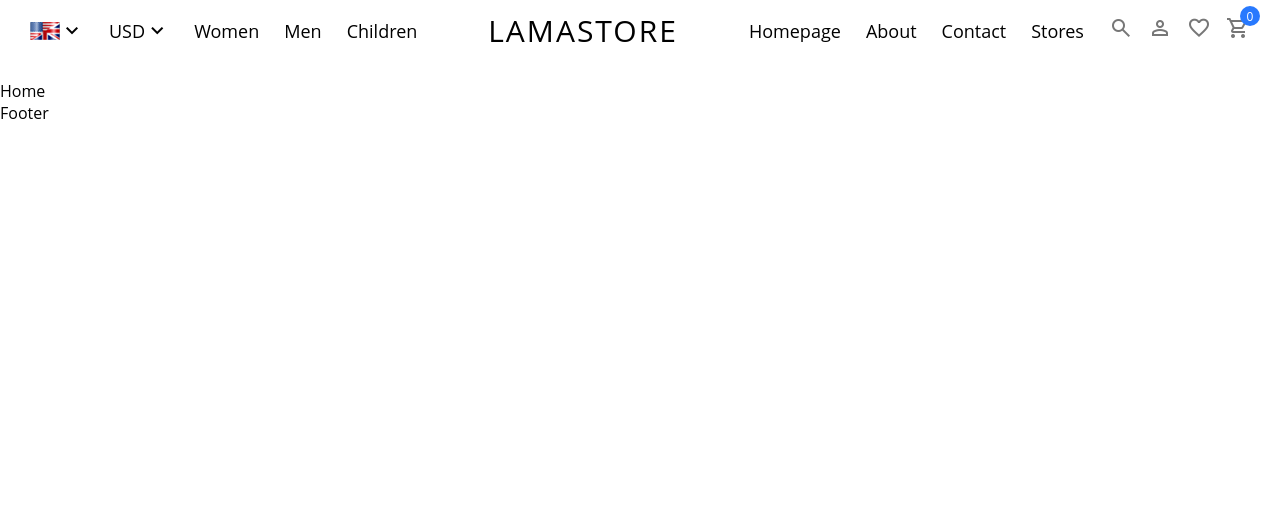
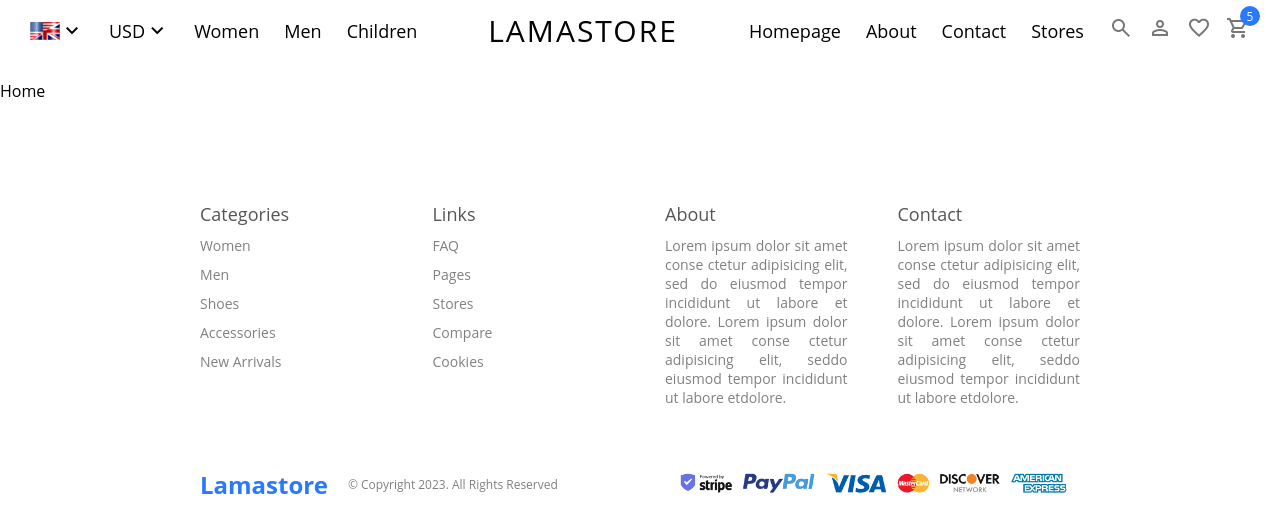
Before and after one commit to yube01/justbuyit, a React (Vite) app: page / in a window 1280 px wide. Shown: the top 532 px of the page. Built offline with nearby package versions, Linux system fonts and the light colour scheme.

Commit message:
footer complete

```diff
--- a/index.html
+++ b/index.html
@@ -5,7 +5,7 @@
     <link rel="icon" type="image/svg+xml" href="/vite.svg" />
     <meta name="viewport" content="width=device-width, initial-scale=1.0" />
     <link rel="stylesheet" href="https://fonts.googleapis.com/css2?family=Material+Symbols+Outlined:opsz,wght,FILL,GRAD@48,400,0,0" />
-    <title>Vite + React</title>
+    <title>JUSTBUYIT</title>
   </head>
   <body>
     <div id="root"></div>
--- a/src/components/footer/Footer.jsx
+++ b/src/components/footer/Footer.jsx
@@ -1,8 +1,57 @@
 import React from 'react'
-
+import "./footer.scss"
+import payment from "../../img/payment.png"
 const Footer = () => {
   return (
-    <div>Footer</div>
+    <div className="footer">
+      <div className="top">
+        <div className="item">
+          <h1>Categories</h1>
+          <span>Women</span>
+          <span>Men</span>
+          <span>Shoes</span>
+          <span>Accessories</span>
+          <span>New Arrivals</span>
+        </div>
+        <div className="item">
+          <h1>Links</h1>
+          <span>FAQ</span>
+          <span>Pages</span>
+          <span>Stores</span>
+          <span>Compare</span>
+          <span>Cookies</span>
+        </div>
+        <div className="item">
+          <h1>About</h1>
+          <span>
+            Lorem ipsum dolor sit amet conse ctetur adipisicing elit, sed do
+            eiusmod tempor incididunt ut labore et dolore. Lorem ipsum dolor sit
+            amet conse ctetur adipisicing elit, seddo eiusmod tempor incididunt
+            ut labore etdolore.
+          </span>
+        </div>
+        <div className="item">
+          <h1>Contact</h1>
+          <span>
+            Lorem ipsum dolor sit amet conse ctetur adipisicing elit, sed do
+            eiusmod tempor incididunt ut labore et dolore. Lorem ipsum dolor sit
+            amet conse ctetur adipisicing elit, seddo eiusmod tempor incididunt
+            ut labore etdolore.
+          </span>
+        </div>
+      </div>
+      <div className="bottom">
+        <div className="left">
+          <span className="logo">Lamastore</span>
+          <span className="copyright">
+            © Copyright 2023. All Rights Reserved
+          </span>
+        </div>
+        <div className="right">
+          <img src={payment} alt="" />
+        </div>
+      </div>
+    </div>
   )
 }
 
--- /dev/null
+++ b/src/components/footer/footer.scss
@@ -0,0 +1,56 @@
+.footer {
+  margin: 100px 200px 20px 200px;
+
+  .top {
+    display: flex;
+    gap: 50px;
+
+    .item {
+      flex: 1;
+      display: flex;
+      flex-direction: column;
+      gap: 10px;
+      text-align: justify;
+      font-size: 14px;
+
+      h1{
+        font-size: 18px;
+        font-weight: 500;
+        color: #555;
+      }
+
+      span{
+        color: gray;
+      }
+    }
+  }
+
+  .bottom {
+    display: flex;
+    align-items: center;
+    justify-content: space-between;
+    margin-top: 50px;
+    .left {
+      display: flex;
+      align-items: center;
+
+      .logo{
+        color: #2879fe;
+        font-weight: bold;
+        font-size: 24px;
+      }
+
+      .copyright{
+        margin-left: 20px;
+        font-size: 12px;
+        color: gray;
+      }
+    }
+    .right {
+
+      img{
+        height: 50px;
+      }
+    }
+  }
+}
--- a/src/components/navbar/Navbar.jsx
+++ b/src/components/navbar/Navbar.jsx
@@ -65,7 +65,7 @@
 
             <div className="cartIcon">
               <span class="material-symbols-outlined">shopping_cart</span>
-              <span>0</span>
+              <span>5</span>
             </div>
           </div>
         </div>
```
